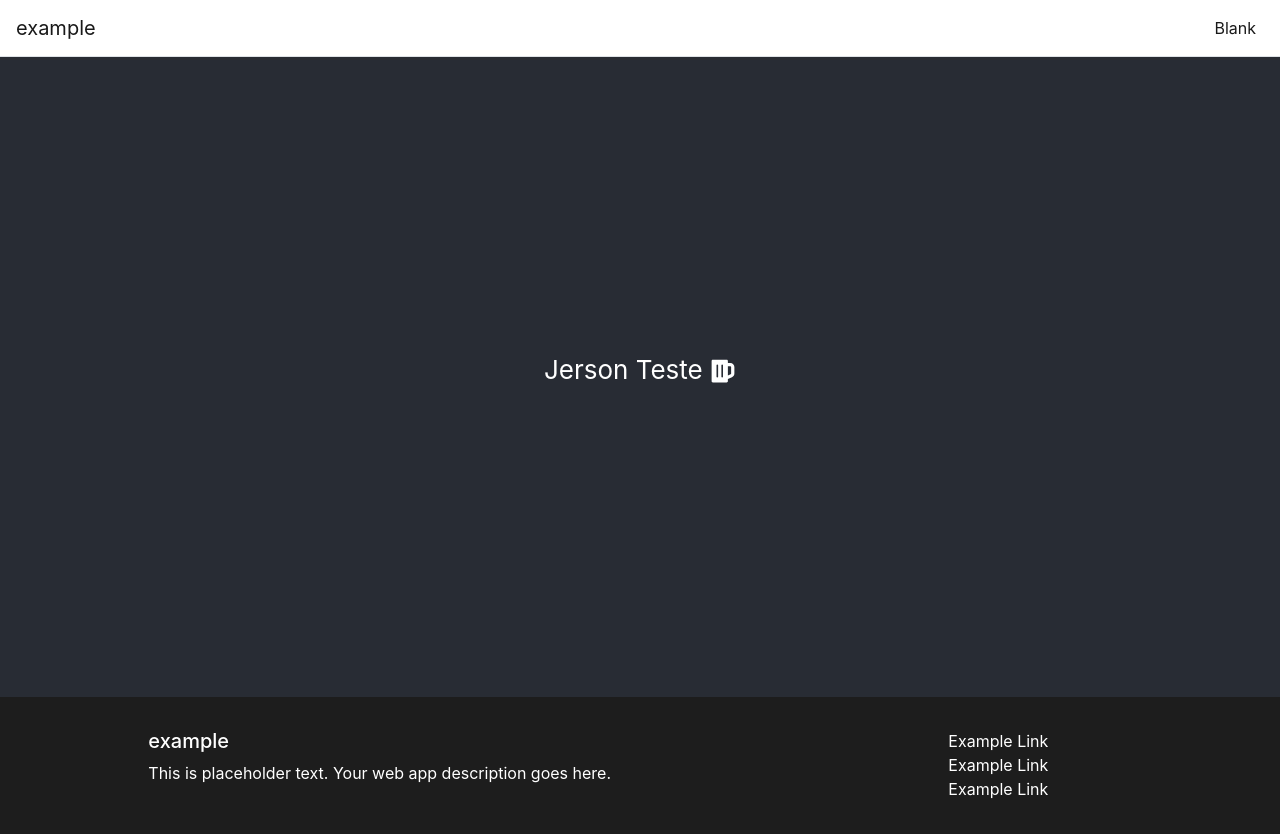
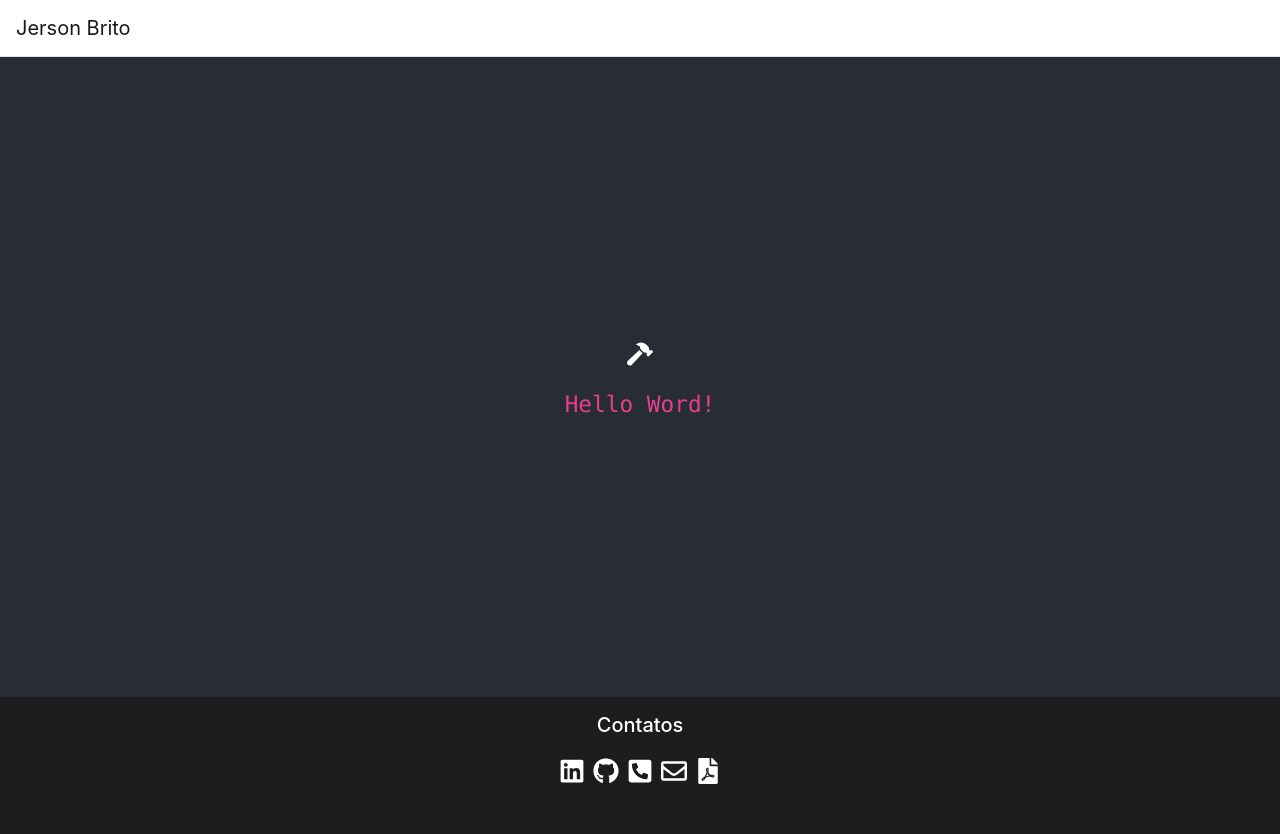
Before and after one commit to jersonb/GitPages, a React (Create React App) app: page / in a window 1280 px wide. Shown: the top 834 px of the page. Built offline with nearby package versions, Linux system fonts and the light colour scheme.

Commit message:
toda a estrutura

```diff
--- a/src/App.jsx
+++ b/src/App.jsx
@@ -2,19 +2,18 @@ import React from 'react';
 import './App.css';
 import NavBar from './components/NavBar';
 import { Switch, Route } from "react-router-dom";
-
-
-import { FaBeer } from 'react-icons/fa';
+import { FaHammer } from 'react-icons/fa';
 import Footer from './components/Footer';
 
-function App() {
+const App = () => {
   return (
 
     <React.Fragment>
       <NavBar />
       <Switch>
         <header className="App-header">
-          <p>Jerson Teste <FaBeer /></p>
+          <p> <FaHammer /></p>
+          <code>Hello Word!</code>
         </header>
         <Route exact path="/" />
       </Switch>
--- a/src/components/Footer/footer.module.css
+++ b/src/components/Footer/footer.module.css
@@ -1,7 +1,7 @@
 .footer {
   background-color: #1d1d1d;
-  padding-top: 2rem;
-  padding-bottom: 4rem;
+  padding-top: 1rem;
+  padding-bottom: 1rem;
 }
 
 .title {
@@ -16,3 +16,17 @@
 .footerlink:hover {
   color: #fff;
 }
+
+.footericons{
+  font-size: calc(10px + 2vmin);
+  color: #fff;
+
+}.footericons:hover{
+  color: #fff;
+  font-size: calc(10px + 2.5vmin);
+}
+
+.footerlistitem{
+  width:15%;
+ text-align:center
+}
--- a/src/components/Footer/index.jsx
+++ b/src/components/Footer/index.jsx
@@ -1,38 +1,51 @@
 import React from "react";
 import styles from "./footer.module.css";
-
+import { FaLinkedin, FaGithub, FaPhoneSquareAlt, FaRegEnvelope, FaFilePdf } from 'react-icons/fa';
 const Footer = () => {
   return (
     <footer className={styles.footer}>
       <div className="container-fluid">
-        <div className="row justify-content-around">
-          <div className="col-8 col-md-5">
-            <h5 className={styles.title}>example</h5>
-            <p className={styles.description}>
-              This is placeholder text. Your web app description goes here.
-            </p>
+
+        <div class="d-flex d-flex justify-content-center">
+          <h5 className={styles.title}>Contatos</h5>
+        </div>
+
+        <div class="d-flex d-flex justify-content-center">
+
+          <div class="p-1">
+            <a className={styles.footericons} title="https://linkedin.com/in/jersonb" target="_blank" rel="noopener noreferrer" href="https://linkedin.com/in/jersonb">
+              <FaLinkedin />
+            </a>
           </div>
-          <div className="col-2">
-            <ul className="list-unstyled">
-              <li>
-                <a className={styles.footerlink} href="/">
-                  Example Link
-                </a>
-              </li>
-              <li>
-                <a className={styles.footerlink} href="/">
-                  Example Link
-                </a>
-              </li>
-              <li>
-                <a className={styles.footerlink} href="/">
-                  Example Link
-                </a>
-              </li>
-            </ul>
+
+          <div class="p-1">
+            <a className={styles.footericons} title="https://github.com/jersonb" target="_blank" rel="noopener noreferrer" href="https://github.com/jersonb">
+              <FaGithub />
+            </a>
           </div>
+
+          <div class="p-1">
+            <a className={styles.footericons} title="(81) 9 8190-0785" href="tel:+5581981900785">
+              <FaPhoneSquareAlt />
+            </a>
+          </div>
+
+          <div class="p-1">
+            <a className={styles.footericons} title="jersonlbrito@hotmail.com" href="mailto:jersonlbrito@hotmail.com">
+              <FaRegEnvelope />
+            </a>
+          </div>
+
+          <div class="p-1">
+            <a className={styles.footericons} title="Currículo em PDF" href="https://github.com/jersonb/Bio/raw/master/CV/CV%20Jerson%202020.pdf" target="_blank" rel="noopener noreferrer">
+              <FaFilePdf />
+            </a>
+          </div>
+
         </div>
       </div>
+
+
     </footer>
   );
 }
--- a/src/components/NavBar/index.jsx
+++ b/src/components/NavBar/index.jsx
@@ -10,11 +10,11 @@ const NavBar = () => {
       </div>
       <nav className="navbar navbar-expand-sm navbar-light border-bottom justify-content-between">
         <Link className="navbar-brand" to="/" role="heading" aria-level="1">
-          example
+          Jerson Brito
         </Link>
         <div className="navbar-nav">
           <Link className="nav-item nav-link active" to="/">
-            Blank
+            {/* Blank */}
           </Link>
         </div>
       </nav>
```
Also changed, not shown: src/App.css (line endings or trailing spaces).
